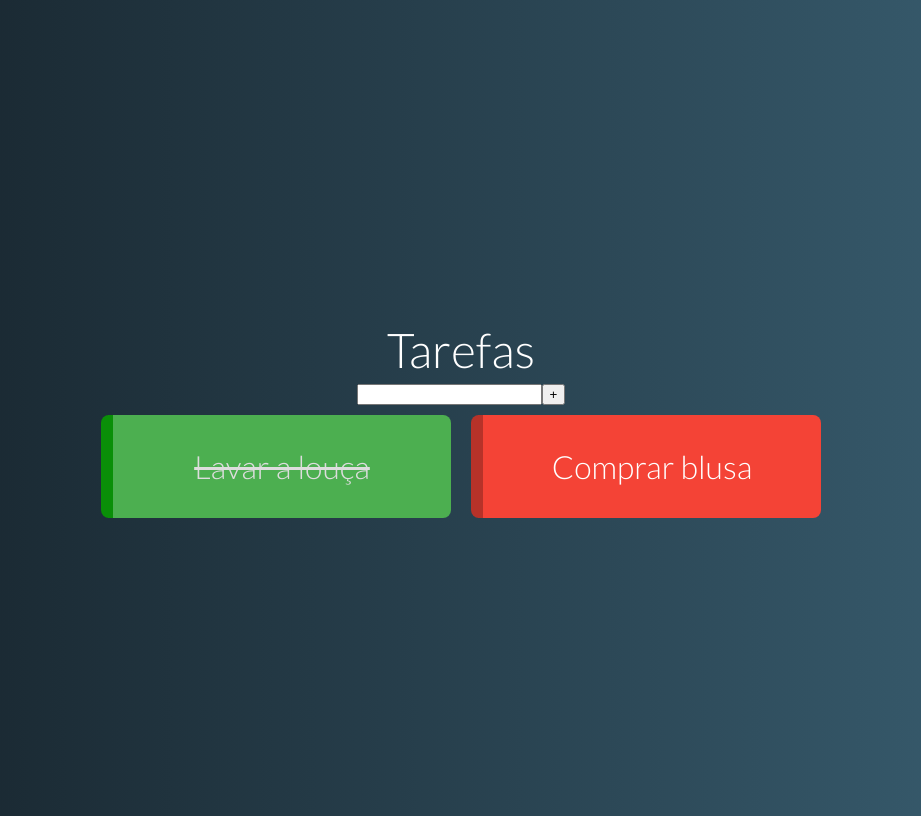
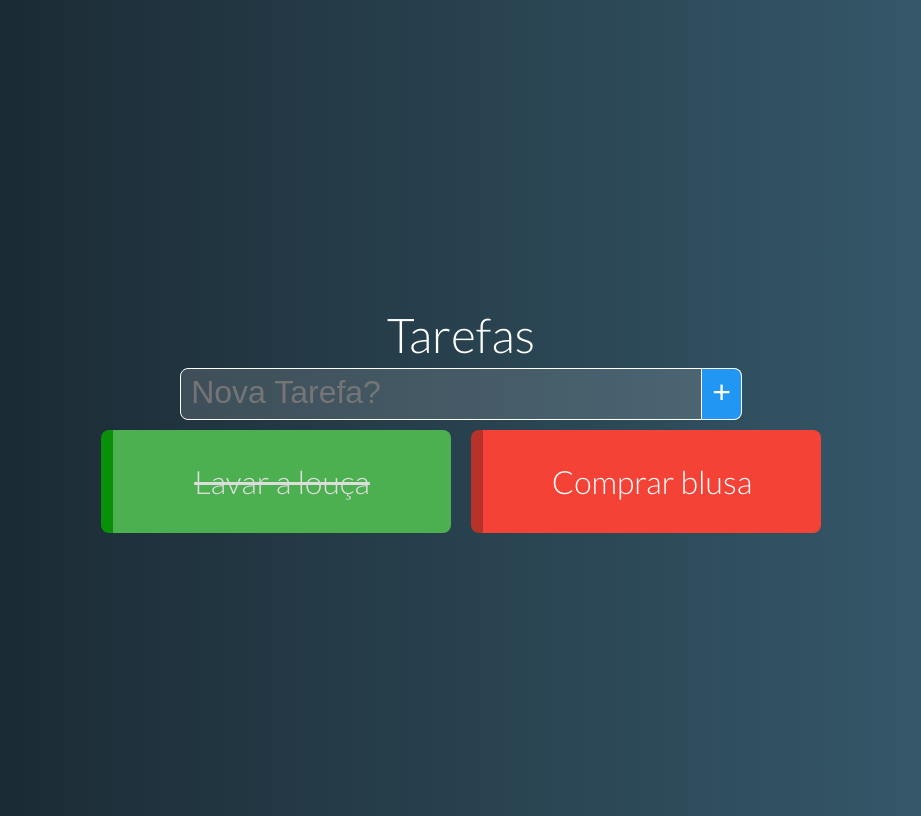
Before and after one commit to lmbaldi/curso-vue, a Vue app in the folder tarefas/: page / in a window 1280 px wide. Shown: the whole page, without its empty margins (179-1100 px from the left). Built offline with nearby package versions, Linux system fonts and the light colour scheme.

Commit message:
new task component #02

```diff
--- a/tarefas/src/components/NewTask.vue
+++ b/tarefas/src/components/NewTask.vue
@@ -1,7 +1,8 @@
 <template>
   <div class="new-task">
-    <input v-model="name" @keydown.enter="add" type="text" />
-    <button @click="add">+</button>
+    <input v-model="name" @keydown.enter="add" type="text"
+        class="form-element" placeholder="Nova Tarefa?"/>
+    <button class="form-element" @click="add">+</button>
   </div>
 </template>
 
@@ -22,5 +23,31 @@ export default {
 </script>
 
 <style>
+    .newt-task{
+        margin: 35 px;
+    }
+
+    .form-element {
+        outline: none;
+        font-size: 2rem;
+        border: 1px solid #FFF;
+        padding: 5px 10px 8px;
+        color: #FFF;
+    }
+
+    input.form-element {
+        width: 500px;
+        background: #FFF2;
+        border-top-left-radius: 8px;
+        border-bottom-left-radius: 8px;
+    }
+
+    button.form-element {
+        border-left: none;
+        background-color: #2196F3;
+        border-top-right-radius: 8px;
+        border-bottom-right-radius: 8px;
+        border-bottom-right-radius: 8px;
+    }
 
 </style>
```
